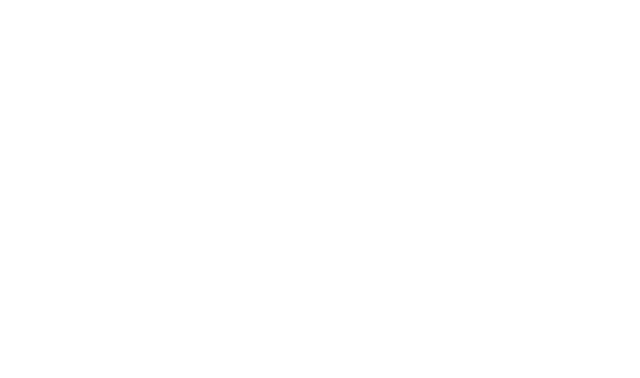
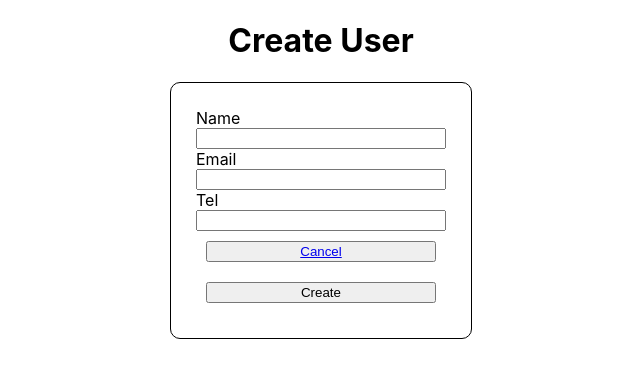
Before and after one commit to LEstebanR/prueba365frontend, a React (Create React App) app: page /createuser in a window 1280 px wide. Before the commit this address had no page. Shown: the top 378 px of the page, without its empty margins (319-959 px from the left). Built offline with nearby package versions, Linux system fonts and the light colour scheme.

Commit message:
create user

```diff
--- a/package.json
+++ b/package.json
@@ -6,6 +6,7 @@
     "@testing-library/jest-dom": "^5.16.1",
     "@testing-library/react": "^12.1.2",
     "@testing-library/user-event": "^13.5.0",
+    "axios": "^0.25.0",
     "react": "^17.0.2",
     "react-dom": "^17.0.2",
     "react-router-dom": "^6.2.1",
--- a/src/App.js
+++ b/src/App.js
@@ -2,12 +2,15 @@ import './App.css';
 import {Route, Routes} from 'react-router-dom';
 import Home from './pages/Home.jsx'
 import Users from './pages/Users.jsx'
+import CreateUser from './pages/CreateUser.jsx'
 
 function App() {
   return (
     <Routes>
       <Route path="/" element={<Home/>}/>
       <Route path="/users" element={<Users/>}/>
+      <Route path="/createuser" element={<CreateUser/>}/>
+
     </Routes>
 
   );
--- /dev/null
+++ b/src/assets/styles/createuser.css
@@ -0,0 +1,16 @@
+.createUser{
+  display: flex;
+  flex-direction: column;
+  justify-content: center;
+  align-items: center;
+
+}
+
+form{
+  display: flex;
+  flex-direction: column;
+  width: 250px;
+  border: black solid 1px;
+  padding: 25px;
+  border-radius: 10px;
+}
--- a/src/assets/styles/users.css
+++ b/src/assets/styles/users.css
@@ -24,3 +24,9 @@ tr{
 th{
   border: black solid 1px;
 }
+
+td{
+  border: 1px solid black;
+  margin :5px;
+  padding: 5px;
+}
--- /dev/null
+++ b/src/pages/CreateUser.jsx
@@ -0,0 +1,50 @@
+import { Link } from "react-router-dom"
+import { useState } from "react"
+import axios from "axios"
+import '../assets/styles/createuser.css'
+
+const CreateUser = () => {
+  const [user, setUser] = useState({})
+
+  const getName = (e) => {
+    setUser({ ...user, name: e.target.value })
+  }
+
+  const getEmail = (e) => {
+    setUser({ ...user, email: e.target.value })
+  }
+
+  const getTel = (e) => {
+    setUser({ ...user, tel: e.target.value })
+  }
+
+  const createUser = (e) => {
+    e.preventDefault()
+    axios.post("https://library365backend.herokuapp.com/users", user)
+      .then(res => console.log(res, user))
+      .catch(err => console.log(err, user))
+
+    setUser({})
+    window.location.href = ('/users')
+
+
+  }
+
+  return (
+    <div className="createUser">
+      <h1>Create User</h1>
+      <form>
+        <label>Name</label>
+        <input type="text" name="name" onChange={getName}/>
+        <label>Email</label>
+        <input type="text" name="email" onChange={getEmail} />
+        <label>Tel</label>
+        <input type="text" name="tel" onChange={getTel}/>
+        <button><Link to="/users">Cancel</Link></button>
+        <button onClick={createUser}>Create</button>
+      </form>
+    </div>
+  )
+}
+
+export default CreateUser
--- a/src/pages/Users.jsx
+++ b/src/pages/Users.jsx
@@ -1,13 +1,31 @@
+import axios from "axios"
+import { useState, useEffect } from "react"
 import { Link } from "react-router-dom"
 import '../assets/styles/users.css'
 
+
 const Users = () => {
+  const [users, setUsers] = useState([])
+
+  useEffect(() => {
+    const getUsers = async () => {
+      await axios.get("https://library365backend.herokuapp.com/users")
+      .then(res => {
+        setUsers(res.data)
+      })
+      .catch(err => console.log(err))
+    }
+    getUsers()
+  }, [])
+
+  console.log(users)
+
   return (
     <div className="users">
       <div className="users-titleContainer">
         <button><Link to="/">Back</Link></button>
         <h1>Users</h1>
-        <button>Create user</button>
+        <button><Link to="/createuser">Create user</Link></button>
       </div>
       <div className="users-tableContainer">
         <table>
@@ -20,6 +38,15 @@ const Users = () => {
             </tr>
           </thead>
           <tbody>
+            {users.map(user => (
+              <tr key={user._id}>
+                <td>{user.name}</td>
+                <td>{user.email}</td>
+                <td>{user.tel}</td>
+                <td></td>
+              </tr>))
+            }
+
           </tbody>
         </table>
 
```
Also changed, not shown: 1 other file (tests, documents, lock files or other folders).
